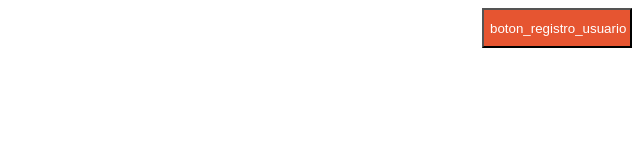
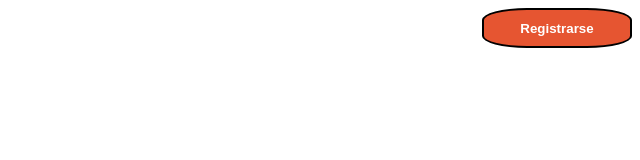
Before and after one commit to Sebastianbedoya25/proyectoCiclo3, a plain HTML site: page index.html in a window 1280 px wide. Shown: the whole page, without its empty margins (640-1280 px from the left). Drawn offline with Linux system fonts and the light colour scheme.

Commit message:
cambios boton

```diff
--- a/index.html
+++ b/index.html
@@ -8,8 +8,8 @@
 
 
         <a href="registro.html">
-        <p align="right">   <button type="button" style="background-color:rgb(230, 85, 49);color:white;width:150px;
-            height:40px;">boton_registro_usuario </button> </p>
+        <p align="right">   <button type="button";  style="background-color:rgb(230, 85, 49);color:white;width:150px;
+            height:40px;border-radius: 30%; font-weight: 400; border-style:solid;"  id="boton_registro_usuario"> <strong>Registrarse </strong></button> </p>
         </a>
     </body>
 
```
